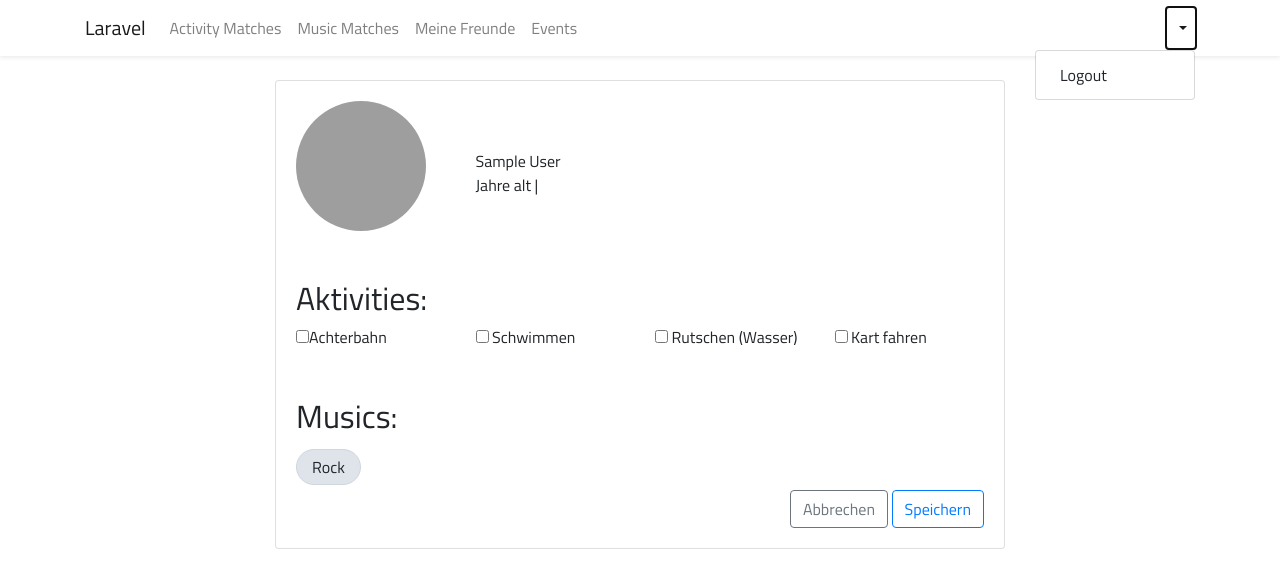
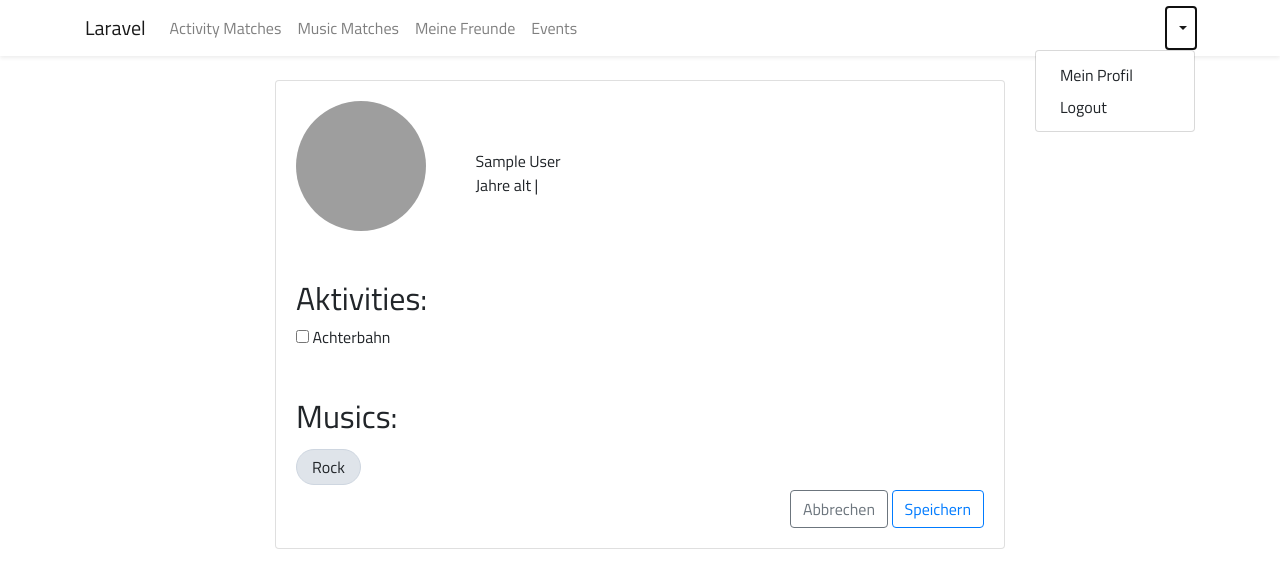
Before and after one commit to lenagoetzinger97/Friends, a Laravel app: page /useredit in a window 1280 px wide, after a click that opens the changed part. Shown: the top 588 px of the page. Run offline with Laravel 8, Linux system fonts and the light colour scheme; the visitor is signed in with stand-in values (Sample User, id 1); some libraries are stand-ins or nearby versions; grey boxes are pictures that could not be loaded.

Commit message:
Aktivitäten

```diff
--- a/laravel/app/Edit.php
+++ b/laravel/app/Edit.php
@@ -6,8 +6,9 @@
 
 class Edit extends Model
 {
+  protected $table = 'activity';
   protected $fillable = [
-      'activity','music',
+    'Achterbahn',
   ];
 
 }
--- a/laravel/app/Http/Controllers/UserController.php
+++ b/laravel/app/Http/Controllers/UserController.php
@@ -28,21 +28,24 @@
         return view('user.useredit');
     }
 
+    public function event()
+    {
+        return view('user.eventshow');
+    }
 //neu
 
 
-    public function update(Request $request, User $user)
-    {
-      $request->validate([
-        'activity' => 'required',
-        'music' => 'required',
-      ]);
+public function store(Request $request)
+{
+  $edit = new Edit();
 
-      $user->update($request->all());
+  $edit->Achterbahn= $request->input('Achterbahn');
 
-      return redirect()->route('user.userprofil')
-                    ->with('success','Profil erfolgreich geändert');
-    }
+  $edit->save();
+  return view('useredit');
 
 
 }
+
+
+}
--- a/laravel/resources/views/layouts/app.blade.php
+++ b/laravel/resources/views/layouts/app.blade.php
@@ -54,7 +54,7 @@
                           <a class="nav-link" href="{{ route('login') }}">{{ __('Meine Freunde') }}</a>
                       </li>
                       <li class="nav-item">
-                          <a class="nav-link" href="{{ route('login') }}">{{ __('Events') }}</a>
+                          <a class="nav-link" href="{{ url('/event') }}">{{ __('Events') }}</a>
                       </li>
                     </ul>
                   @endguest
@@ -78,6 +78,7 @@
                                 </a>
 
                                 <div class="dropdown-menu dropdown-menu-right" aria-labelledby="navbarDropdown">
+                                    <a class = "dropdown-item" href="{{ url('/userprofil') }}"> Mein Profil</a>
                                     <a class="dropdown-item" href="{{ route('logout') }}"
                                        onclick="event.preventDefault();
                                                      document.getElementById('logout-form').submit();">
--- /dev/null
+++ b/laravel/resources/views/user/eventshow.blade.php
@@ -0,0 +1,6 @@
+@extends('layouts.app')
+
+@section('content')
+Tabelle 'User' {{ Auth::user()->id }} <br>
+
+@endsection
--- a/laravel/resources/views/user/useredit.blade.php
+++ b/laravel/resources/views/user/useredit.blade.php
@@ -32,17 +32,9 @@
                             <h2>Aktivities:</h2>
                             <div class="row">
                                 <div class="col-md-3">
-                                    <input type="checkbox" name="checkbox" value="mp3">Achterbahn<br> <!--online-->
+                                    <input type="checkbox" name="activity" value="Achterbahn"> Achterbahn<br>
                                 </div>
-                                <div class="col-md-3">
-                                    <input type="checkbox" name="schwimmen" value="102"> Schwimmen <!--alt-->
-                                </div>
-                                <div class="col-md-3">
-                                    <input type="checkbox" name="rutschen" value="103"> Rutschen (Wasser)
-                                </div>
-                                <div class="col-md-3">
-                                    <input type="checkbox" name="kartfahren" value="104"> Kart fahren
-                                </div>
+
                             </div>
                         </div>
                     </div>
@@ -58,7 +50,7 @@
 
                     <div style="float: right">
                         <a class="btn btn-outline-secondary" href="/userprofil"></i> Abbrechen</a>
-                        <button type="submit" class="btn btn-outline-primary">Speichern</button>
+                        <button type="submit" name="submit" class="btn btn-outline-primary">Speichern</button>
                       </div>
                     </div>
 
--- a/laravel/resources/views/user/userprofil.blade.php
+++ b/laravel/resources/views/user/userprofil.blade.php
@@ -32,7 +32,7 @@
                     <div class="row">
                         <div class="col">
                             <h2>Aktivities:</h2>
-                            <span class="tag">Schwimmen</span>
+                            {{ Auth::user()->benutzername }}
                         </div>
                     </div>
 
--- a/laravel/routes/web.php
+++ b/laravel/routes/web.php
@@ -34,3 +34,4 @@
 // User Routen
 Route::get('/userprofil', 'UserController@index');
 Route::get('/useredit', 'UserController@edit');
+Route::get('/event', 'UserController@event');
```
Also changed, not shown: laravel/database/migrations/2020_03_18_144035_create_activity_table.php, 12 other files.
